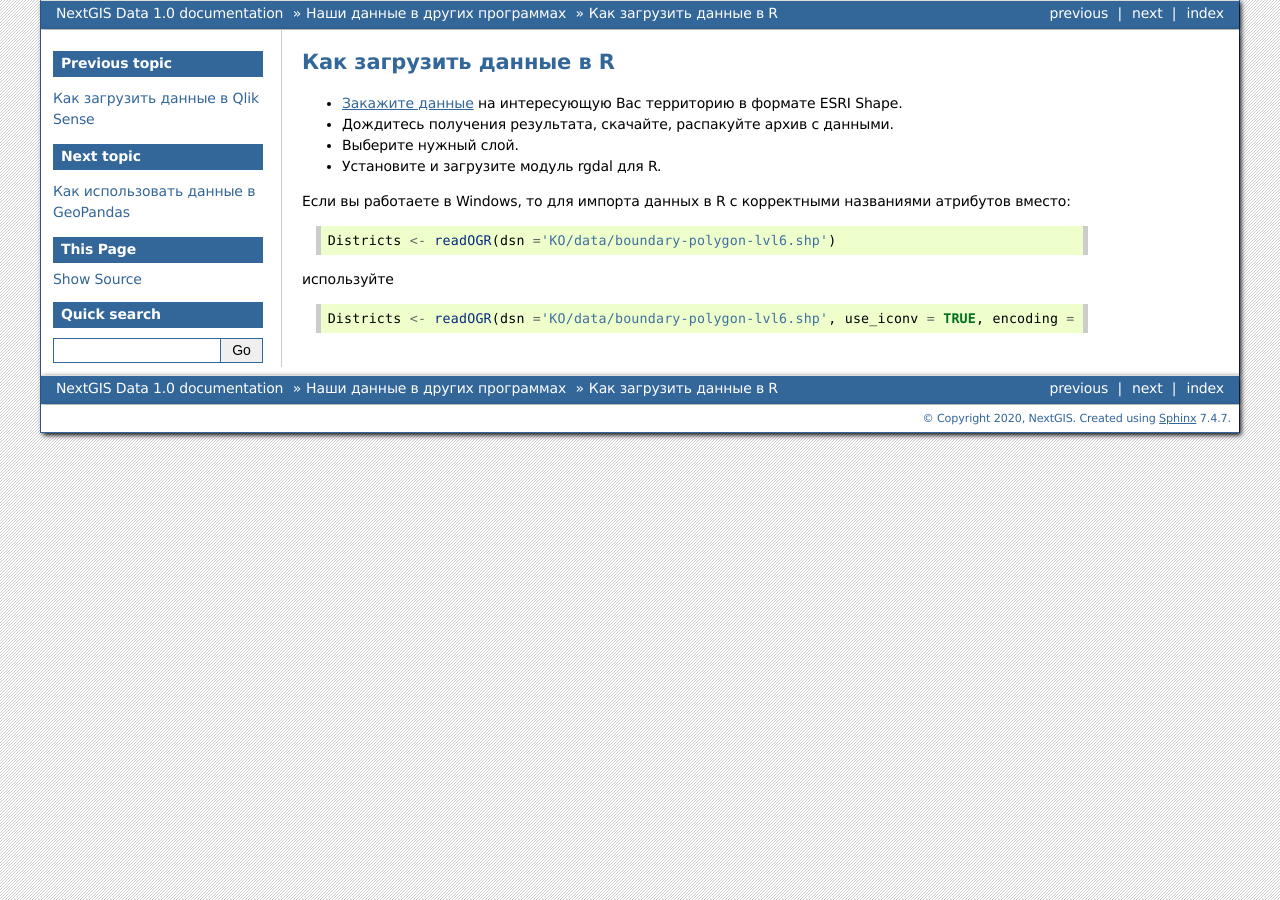
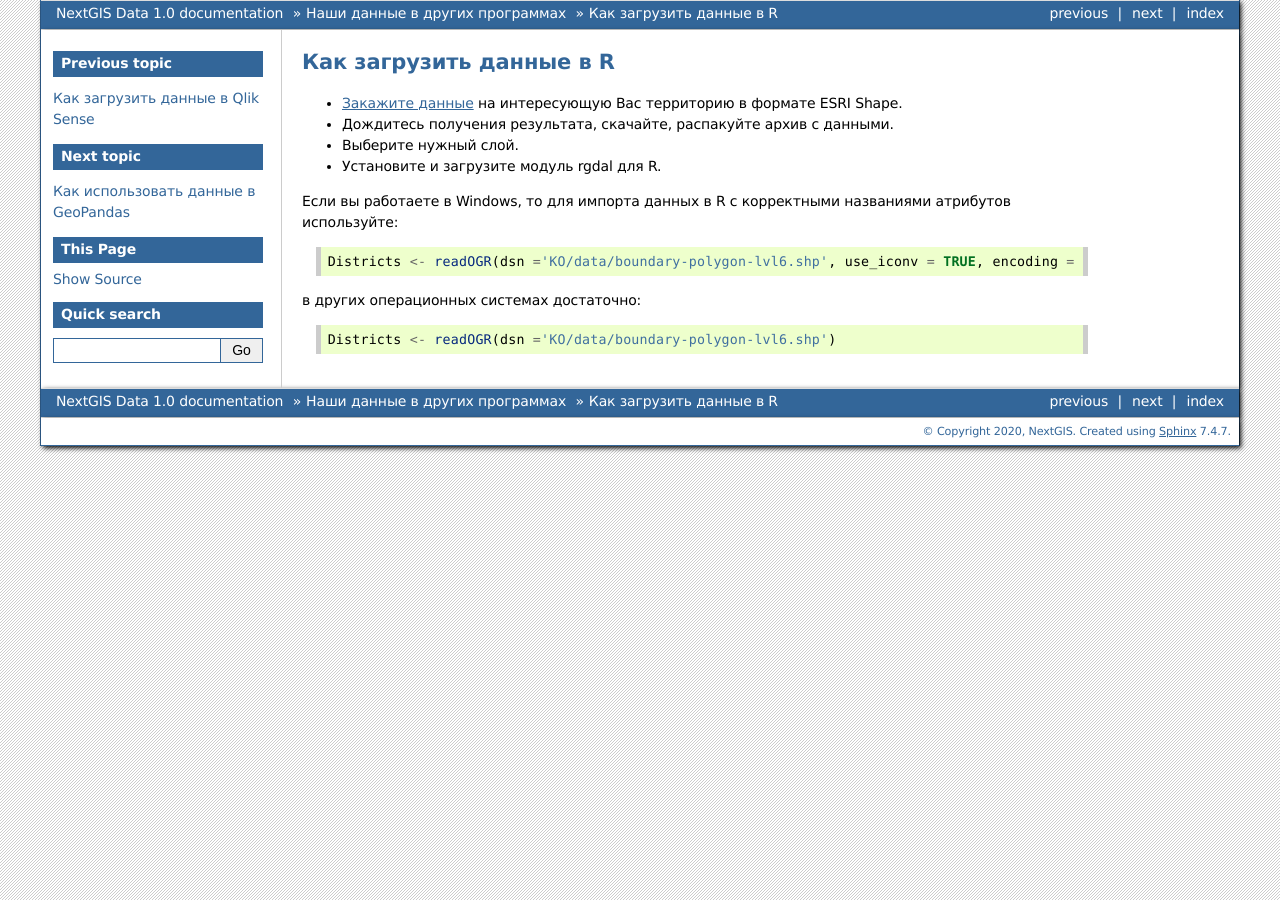
Before and after one commit to nextgis/docs_data, a Sphinx documentation site: the page built from source/r.rst, in a window 1280 px wide. Built offline with Sphinx 7.4.7, drawn with Linux system fonts in a browser that asks for light colours; formulas are drawn with MathJax 3; pages that are not in the unit, such as notebooks, are missing from menus.

Commit message:
Update r.rst

```diff
--- a/source/r.rst
+++ b/source/r.rst
@@ -8,14 +8,14 @@
 * Выберите нужный слой.
 * Установите и загрузите модуль rgdal для R.
 
-Если вы работаете в Windows, то для импорта данных в R с корректными названиями атрибутов вместо:
+Если вы работаете в Windows, то для импорта данных в R с корректными названиями атрибутов используйте:
+
+.. code-block:: r
+
+   Districts <- readOGR(dsn ='KO/data/boundary-polygon-lvl6.shp', use_iconv = TRUE, encoding = "UTF-8")
+
+в других операционных системах достаточно:
 
 .. code-block:: r
 
    Districts <- readOGR(dsn ='KO/data/boundary-polygon-lvl6.shp')
-
-используйте
-
-.. code-block:: r
-
-   Districts <- readOGR(dsn ='KO/data/boundary-polygon-lvl6.shp', use_iconv = TRUE, encoding = "UTF-8")
```
